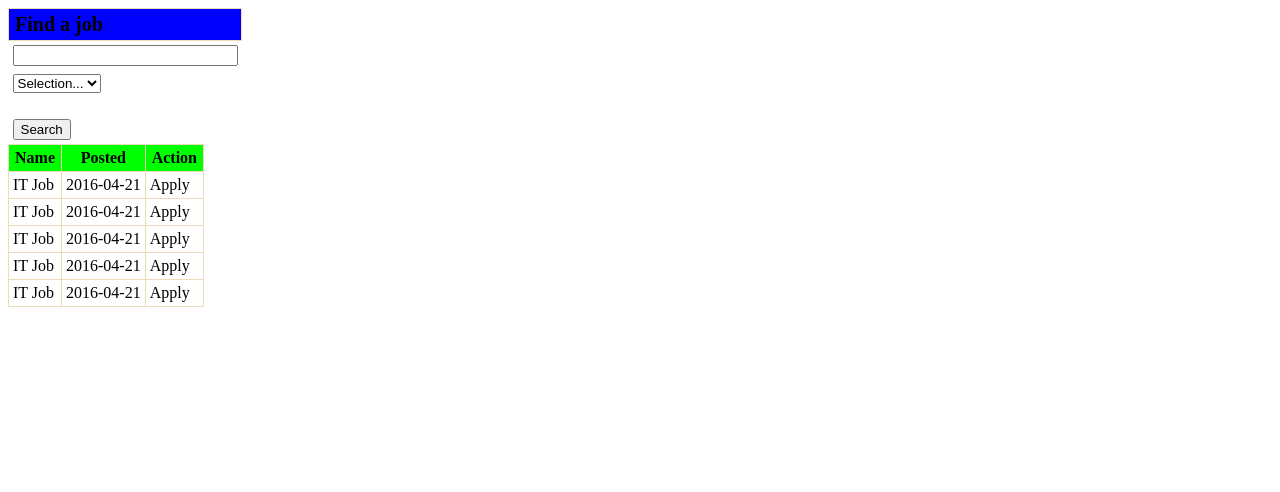
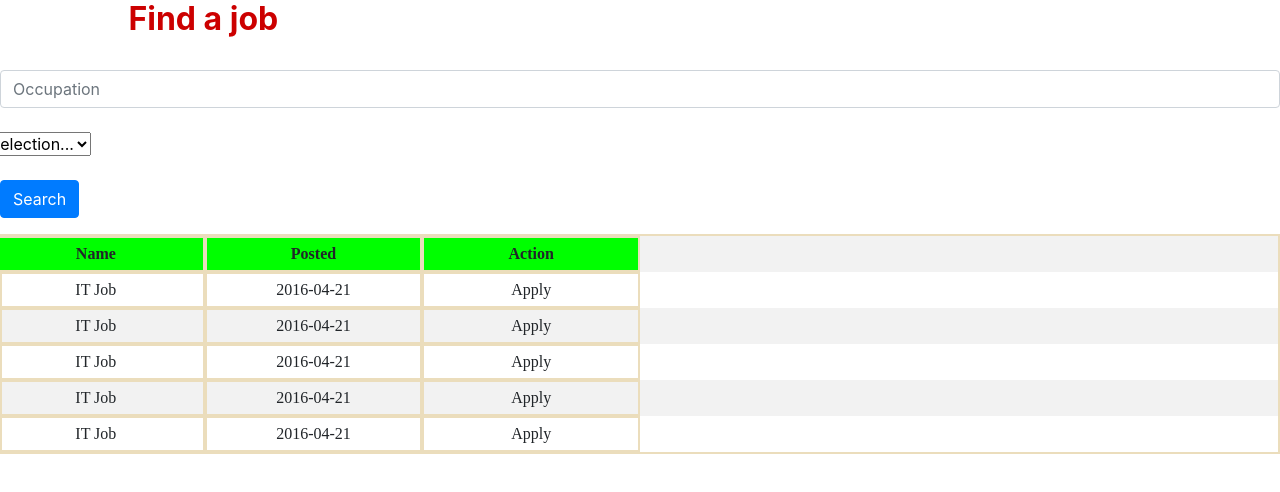
Before and after one commit to quangtrietcpp/HTML-CSS, a plain HTML site: page find_job.html in a window 1280 px wide. Drawn offline with nearby package versions, Linux system fonts and the light colour scheme.

Commit message:
Edit with bootstrap 4

```diff
--- a/find_job.html
+++ b/find_job.html
@@ -1,67 +1,73 @@
-<!DOCTYPE html PUBLIC "-//W3C//DTD XHTML 1.0 Transitional//EN" "http://www.w3.org/TR/xhtml1/DTD/xhtml1-transitional.dtd">
-<html xmlns="http://www.w3.org/1999/xhtml">
+<!DOCTYPE html>
+<html lang="en">
 <head>
-<meta http-equiv="Content-Type" content="text/html; charset=utf-8" />
+    <meta charset="utf-8">
+    <meta http-equiv="X-UA-Compatible" content="IE=edge">
+    <meta name="viewport" content="width=device-width, initial-scale=1">
     <title>Find a job</title>
+    <link rel="stylesheet" href="https://maxcdn.bootstrapcdn.com/bootstrap/4.0.0/css/bootstrap.min.css" integrity="sha384-Gn5384xqQ1aoWXA+058RXPxPg6fy4IWvTNh0E263XmFcJlSAwiGgFAW/dAiS6JXm" crossorigin="anonymous">
      <link rel="stylesheet" type="text/css" href="tryonce.css" />
 </head>
 
 <body>
-<table class="tableform">
-<form name="find_form" action="find_job.html" method="get">
-    <tr>
-        <th><b>Find a job</b></th>
-    </tr>
-    <tr>
-        <td><input type="text" name="txt" size="25" maxlength="25" class="textbox"></td>
-    </tr>
-    <tr>
-        <td>
+<div class="container-fruid">
+<form class="form-horizontal" role="form" name="find_form" action="find_job.html" method="get">
+<div class="form-group">
+    <div class="row">
+    <div class="col-md-4"><h2><b>Find a job</b></h2></div>
+    <div class="col-md-4"></div>
+    <div class="col-md-4"></div>
+    </div><br />
+    <div class="row">
+    <div class="col-md-12">
+    <input type="text" name="username" class="form-control" placeholder="Occupation"></div>
+    </div><br />
+    <div class="row">
         <select name="occupation">
         <option value="default">Selection...</option>
         <option value="dev">Developer</option>
         <option value="tst">Tester</option>
         <option value="mng">Manager</option>
         </select>
-        </td>
+    </div><br />
+    <div class="row">
+    <div class="col-md-2 col-md-offset-2">
+    <input type="submit" value="Search" class="btn btn-primary"></div>
+    </div>
+</div>
+</form>
+<table class="table table-striped table-bordered table-condensed tablelist" text-align="center">
+    <tr class="row">
+        <th class="col-md-2">Name</th>
+        <th class="col-md-2">Posted</th>
+        <th class="col-md-2">Action</th>
     </tr>
-    <tr>
-        <td><br>
-        <input type="submit" value="Search" class="button"></td>
+    <tr class="row">
+        <td class="col-md-2">IT Job</td>
+        <td class="col-md-2">2016-04-21</td>
+        <td class="col-md-2">Apply</td>
     </tr>
-</form>
-</table>
-<table class="tablelist">
-    <tr>
-        <th>Name</th>
-        <th>Posted</th>
-        <th>Action</th>
+    <tr class="row">
+        <td class="col-md-2">IT Job</td>
+        <td class="col-md-2">2016-04-21</td>
+        <td class="col-md-2">Apply</td>
     </tr>
-    <tr>
-        <td>IT Job</td>
-        <td>2016-04-21</td>
-        <td>Apply</td>
+    <tr class="row">
+        <td class="col-md-2">IT Job</td>
+        <td class="col-md-2">2016-04-21</td>
+        <td class="col-md-2">Apply</td>
     </tr>
-    <tr>
-        <td>IT Job</td>
-        <td>2016-04-21</td>
-        <td>Apply</td>
+    <tr class="row">
+        <td class="col-md-2">IT Job</td>
+        <td class="col-md-2">2016-04-21</td>
+        <td class="col-md-2">Apply</td>
     </tr>
-    <tr>
-        <td>IT Job</td>
-        <td>2016-04-21</td>
-        <td>Apply</td>
-    </tr>
-    <tr>
-        <td>IT Job</td>
-        <td>2016-04-21</td>
-        <td>Apply</td>
-    </tr>
-    <tr>
-        <td>IT Job</td>
-        <td>2016-04-21</td>
-        <td>Apply</td>
+    <tr class="row">
+        <td class="col-md-2">IT Job</td>
+        <td class="col-md-2">2016-04-21</td>
+        <td class="col-md-2">Apply</td>
     </tr>
 </table>
+</div>
 </body>
 </html>
--- a/tryonce.css
+++ b/tryonce.css
@@ -1,27 +1,5 @@
 @charset "utf-8";
 /* CSS Document */
-
-.tableform {
-	font-family: "Times New Roman", Times, serif;
-	font-size: 16px;
-	margin: 0;
-	padding: 0;
-	border-collapse: collapse;
-	border-spacing: 0px;
-	border: 0px;
-}
-.tableform th {
-	margin: 0;
-	padding: 4px 6px;
-	border: 1px solid #EBDDBC;
-	background-color: #00F;
-	text-align: left;
-	font-size: 20px;
-}
-.tableform td {
-	margin: 0;
-	padding: 4px;
-}
 
 .tablelist {
 	font-family: "Times New Roman", Times, serif;
@@ -30,17 +8,28 @@
 	padding: 0;
 	border-collapse: collapse;
 	border-spacing: 0px;
-	border: 1px solid #EBDDBC;
+	border: 2px solid #EBDDBC;
 }
 .tablelist th {
 	margin: 0;
 	padding: 4px 6px;
-	border: 1px solid #EBDDBC;
+	border: 2px solid #EBDDBC;
 	background-color: #0F0;
+	text-align: center;
 }
 .tablelist td {
 	margin: 0;
 	padding: 4px;
-	border: 1px solid #EBDDBC;
-	text-align: left;
+	border: 2px solid #EBDDBC;
+	text-align: center;
 }
+
+h1{
+	text-align: center;
+	color: #C00;
+}
+
+h2{
+	text-align: center;
+	color: #C00;
+}
```
Also changed, not shown: Apply.html (+37 -32 lines), index.html (+40 -33 lines), post_job.html (+41 -37 lines), user.html (+45 -41 lines). Lines whose indentation alone changed are shown as unchanged.
